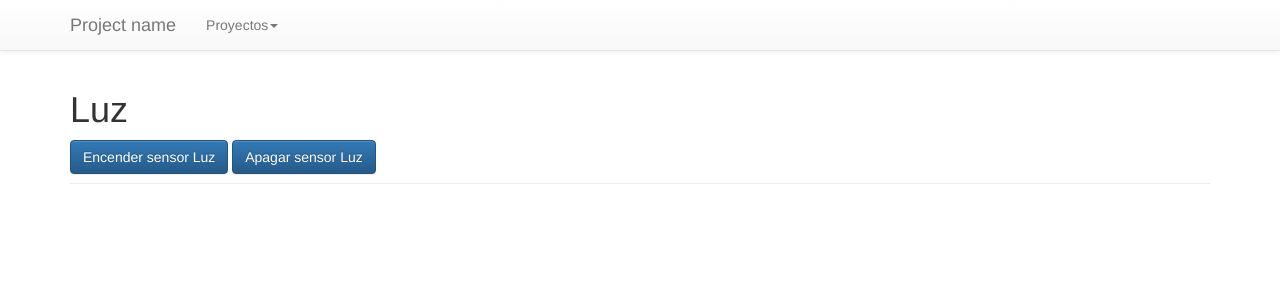
After one commit to rulz/raspberrypi2, a Django app: a page that uses django/mylab/mylabproject/templates/mylab/luz.html in a window 1280 px wide. The commit adds this page. Shown: the top 300 px of the page. Run offline with Django 3.2, Linux system fonts and the light colour scheme; some libraries are stand-ins or nearby versions.

Commit message:
sensor luz

```diff
--- a/django/mylab/mylabproject/templates/mylab/base.html
+++ b/django/mylab/mylabproject/templates/mylab/base.html
@@ -30,6 +30,7 @@
               <ul class="dropdown-menu">
                 <li><a href="{% url 'led_page' %}">Led</a></li>
                 <li><a href="{% url 'ultra_page' %}">Ultrasonico</a></li>
+                <li><a href="{% url 'luz_page' %}">Luz</a></li>
               </ul>
             </li>
           </ul>
--- /dev/null
+++ b/django/mylab/mylabproject/templates/mylab/luz.html
@@ -0,0 +1,13 @@
+{% extends "mylab/base.html" %}
+
+{% block content %}
+<div class="page-header">
+  <h1>Luz</h1>
+  <div class="row">
+     <div class="col-md-6">
+      <a href="{% url 'luz_page' pin=5 bool='si' %}" class="btn btn-primary">Encender sensor Luz</a>
+      <a href="{% url 'luz_page' bool='no' %}" class="btn btn-primary">Apagar sensor Luz</a>
+     </div>
+  </div>
+</div>
+{% endblock content%}
--- a/django/mylab/mylabs/urls.py
+++ b/django/mylab/mylabs/urls.py
@@ -8,6 +8,9 @@ urlpatterns = [
     url(r'^ultrasonido/$', views.ultra_page, name='ultra_page'),
     url(r'^ultrasonido/(?P<bool>[-\w]+)/$', views.ultra_page, name='ultra_page'),
     url(r'^get-ultra/$', views.get_ultrasonido, name='get_ultrasonido'),
+    url(r'^luz/$', views.luz_page, name='luz_page'),
+    url(r'^luz/(?P<pin>\d+)/(?P<bool>[-\w]+)/$', views.luz_page, name='luz_page'),
+    url(r'^luz/(?P<bool>[-\w]+)/$', views.luz_page, name='luz_page'),
 
 
 ]
--- a/django/mylab/mylabs/views.py
+++ b/django/mylab/mylabs/views.py
@@ -81,3 +81,30 @@ class GetUltraSonido(View):
 
 
 get_ultrasonido = GetUltraSonido.as_view()
+
+class LuzPageView(TemplateView):
+    template_name = "mylab/luz.html"
+
+    def dispatch(self, request, *args, **kwargs):
+        self.bool = kwargs.get('bool', None)
+        self.pin = kwargs.get('pin', None)
+        if self.bool == 'no':
+            self.ultra_turnoff()
+        if self.bool == 'si':
+            self.luz_turnon(self.pin)
+        return super(LuzPageView, self).dispatch(request, *args, **kwargs)
+
+    def ultra_turnoff(self):
+        GPIO.setwarnings(False)
+        GPIO.cleanup()
+        return HttpResponseRedirect(reverse('luz_page'))
+
+    def luz_turnon(self, pin):
+        GPIO.setmode(GPIO.BCM)
+        if pin:
+            pin = int(pin)
+            GPIO.setup(pin, GPIO.OUT)
+            GPIO.output(pin, True)
+        return True
+
+luz_page = LuzPageView.as_view()
```
